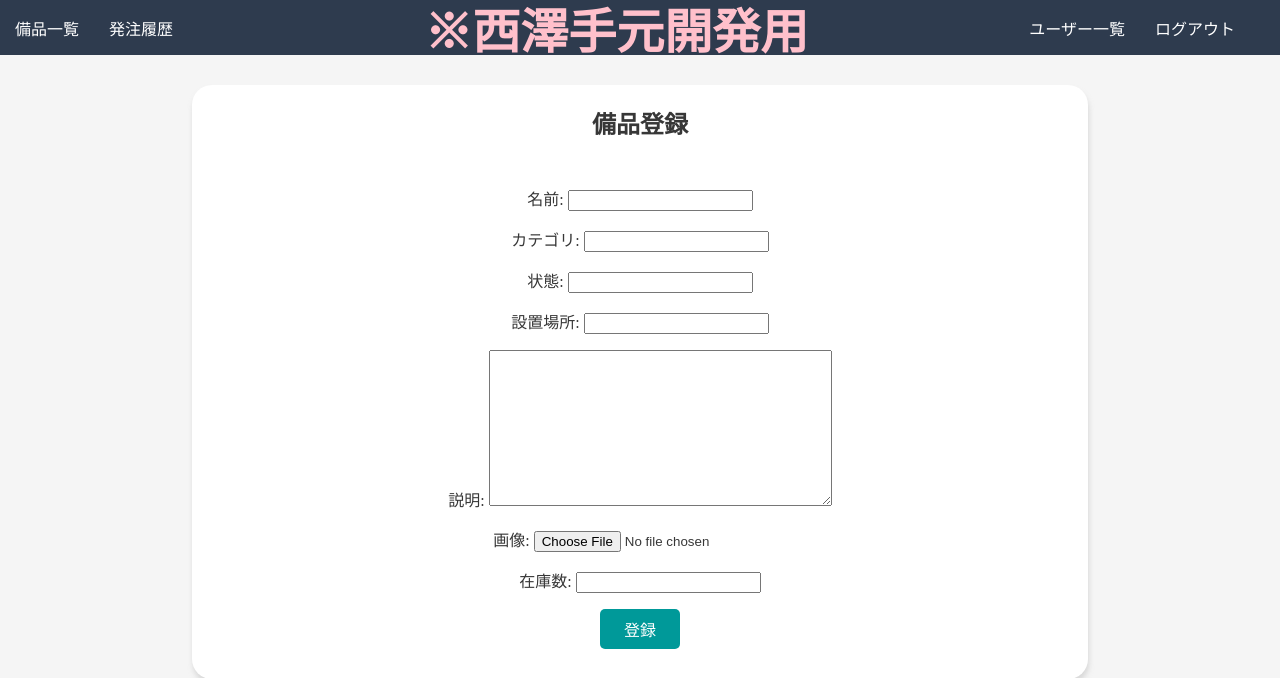
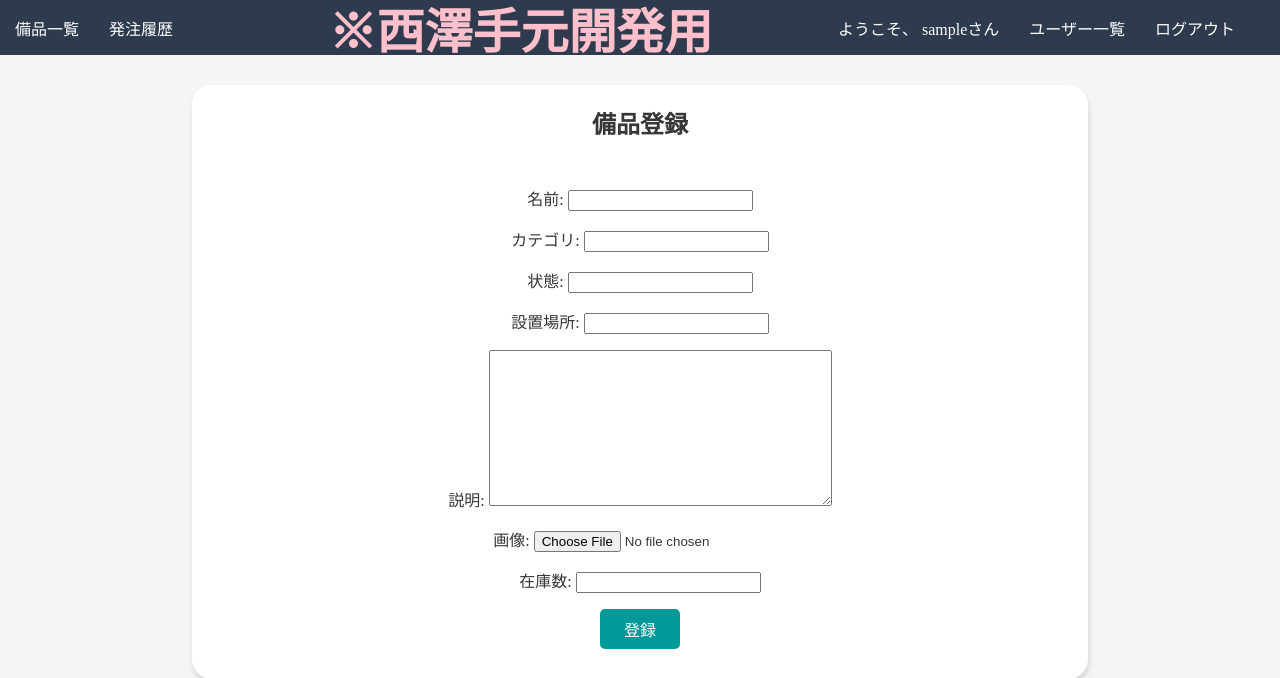
Before and after one commit to yukin0510/teamtest, a Django app: page /equipment/add/ in a window 1280 px wide. Shown: the top 678 px of the page. Run offline with Django 4.2, Linux system fonts and the light colour scheme; the visitor is signed in with stand-in values (Sample User, id 1).

Commit message:
名前表示機能

```diff
--- a/templates/base.html
+++ b/templates/base.html
@@ -22,11 +22,16 @@
 
             <div class="nav-center">
                 <p><font color=pink size=10px><b>※西澤手元開発用</b></font></p>
+
+
             </div>
 
             <div class="nav-right">
                 <ul>
                     {% if user.is_authenticated %} <!--ログインしているときの表示-->
+                    {% if user.is_authenticated %}
+                    <li>ようこそ、 {{user.username}}さん</li>
+                    {% endif %}
                     <li><a href="{% url 'users:users' %}">ユーザー一覧</a></li>
                     <li><a href="{% url 'logout' %}">ログアウト</a></li>
                     {% else %}<!--ログインしてないときの表示-->
```
